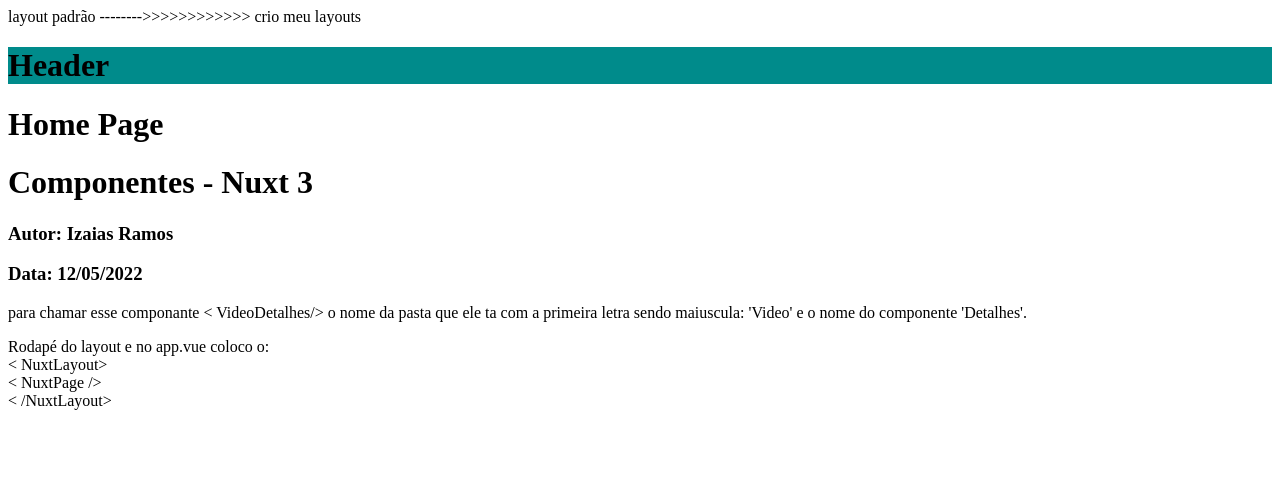
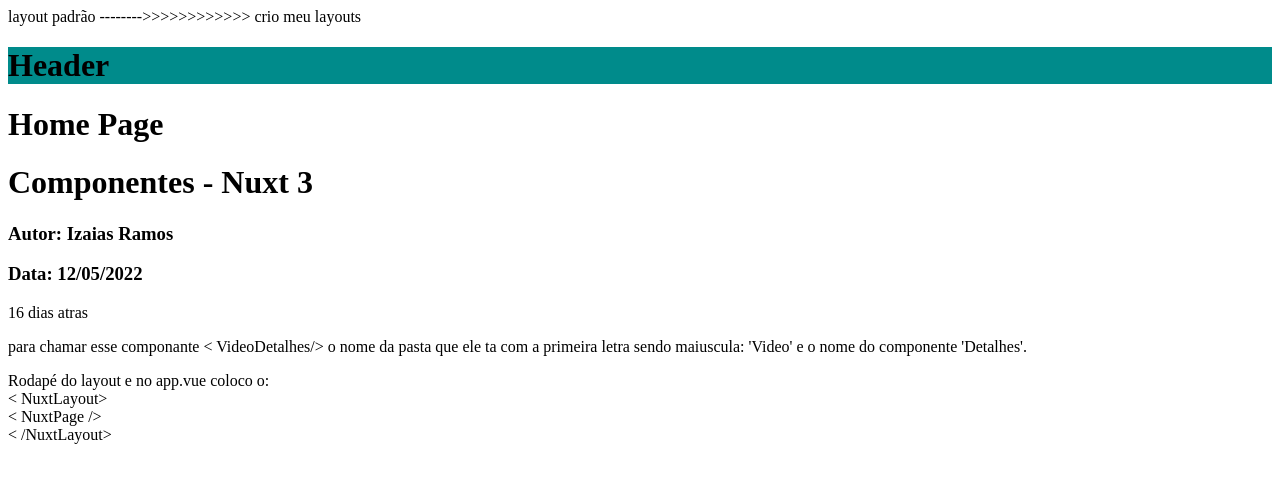
Before and after one commit to izaiasramos/Nuxt.js, a Nuxt app: page / in a window 1280 px wide. Shown: the top 482 px of the page. Built offline with nearby package versions, Linux system fonts and the light colour scheme.

Commit message:
criado a primeira composables, com a função de contar a quantos dias atras foi postado o video,e no arquivo desejado (Detalhes.vue)  logica para usar a composables.

```diff
--- a/components/video/Detalhes.vue
+++ b/components/video/Detalhes.vue
@@ -1,7 +1,14 @@
+<script setup lang="ts">
+    const { diasPassados, diferencaEmDias } = useFormatacao();
+    const dataVideo = new Date(2024, 11, 1);
+
+   diasPassados(dataVideo);
+
+</script>
 <template>
     <h1>Componentes - Nuxt 3</h1>
     <h3>Autor: Izaias Ramos</h3>
     <h3>Data: 12/05/2022</h3>
-
+    <p>{{ diferencaEmDias }} dias atras</p>
     <p>para chamar esse componante < VideoDetalhes/> o nome da pasta que ele ta com a primeira letra sendo maiuscula: 'Video' e o nome do componente 'Detalhes'.</p>
 </template>
--- /dev/null
+++ b/composables/useFormatacao.ts
@@ -0,0 +1,16 @@
+export default function () {
+    const diferencaEmDias = ref(0);
+
+    const diasPassados = (data: Date) => {
+            debugger
+        const dataAtual = new Date().getTime();
+        const diferencaEmMilissegundos = dataAtual - data.getTime();
+
+
+        diferencaEmDias.value = Math.floor(
+            diferencaEmMilissegundos / (1000 * 60 * 60 * 24)
+        );
+    };
+
+    return { diasPassados, diferencaEmDias };
+}
```
